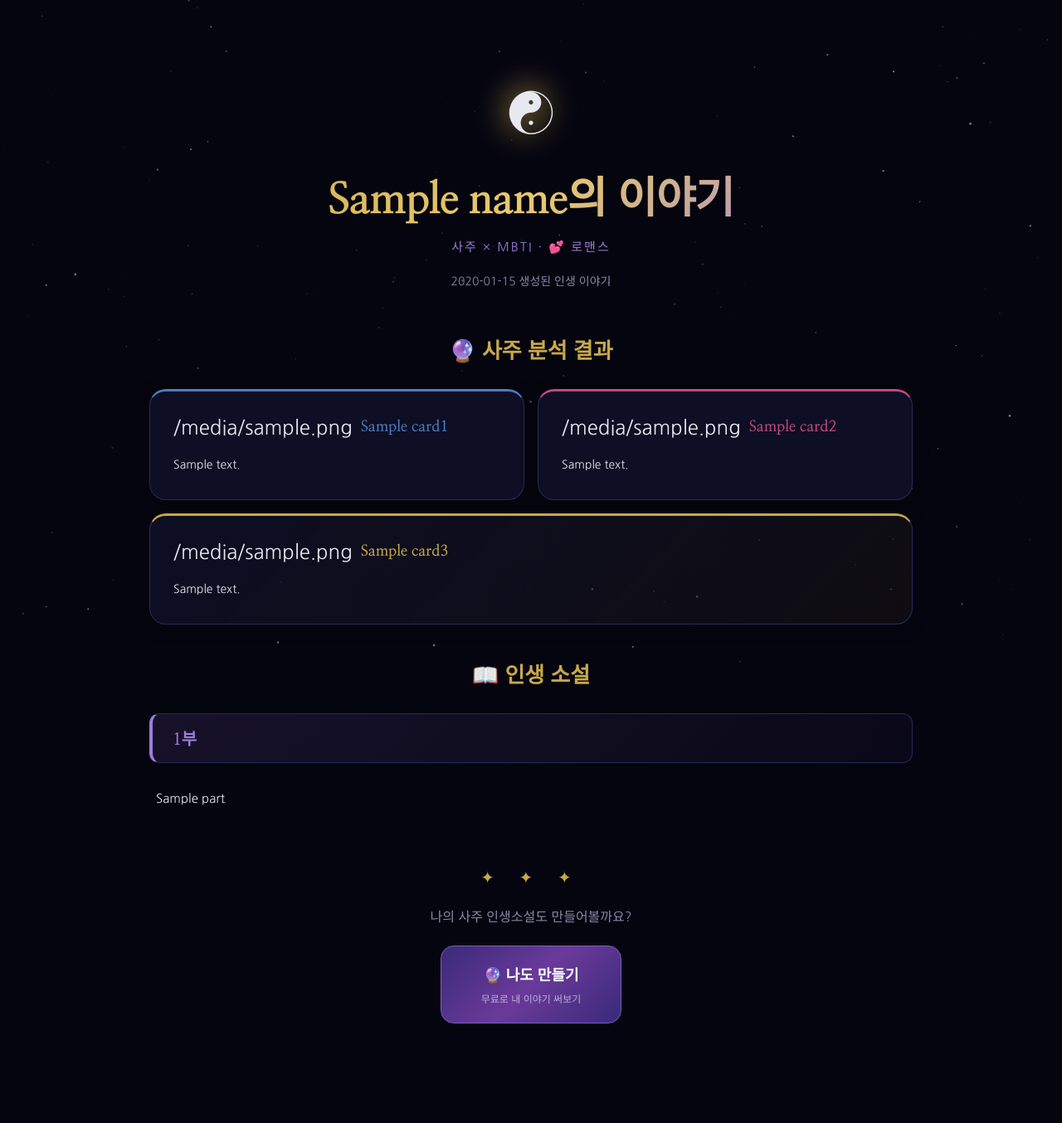
After one commit to hkno3/saju, a Flask app: template templates/share.html in a window 1280 px wide. The commit adds this page. Shown: the whole page at 83% size. Run offline with Flask 3, Linux system fonts and the light colour scheme; the template is opened without the code that fills it: most values are stand-ins (such as "Sample title", 1, 10 or a date in 2020).

Commit message:
feat: B-1 공유 링크 기능 추가
- /save 엔드포인트: 분석+소설 결과를 JSON 파일로 저장, 10자리 고유 ID 발급
- /share/<id> 엔드포인트: 저장된 결과를 공유 페이지로 렌더링
- 분석 완료 후 공유 링크 만들기 버튼 표시
- 완결 화면에도 공유 버튼 추가
- share.html: 분석 카드 + 소설 + 나도 만들기 CTA
- 공유 모달: URL 복사 버튼 포함
- saves/ 폴더 gitignore 처리

https://claude.ai/code/session_013PfLeJocXDMFLpSG9bG6C9

```diff
--- a/app.py
+++ b/app.py
@@ -1,6 +1,8 @@
 import os
 import json
-from flask import Flask, render_template, request, Response, stream_with_context
+import uuid
+from datetime import datetime
+from flask import Flask, render_template, request, Response, stream_with_context, jsonify
 import anthropic
 from saju_calculator import calculate_saju, format_for_ai
 from dotenv import load_dotenv
@@ -9,6 +11,9 @@ load_dotenv()
 
 app = Flask(__name__)
 client = anthropic.Anthropic(api_key=os.environ.get("ANTHROPIC_API_KEY"))
+
+SAVES_DIR = os.path.join(os.path.dirname(__file__), 'saves')
+os.makedirs(SAVES_DIR, exist_ok=True)
 
 # ===== 사주 분석 카드 프롬프트 =====
 ANALYSIS_SYSTEM = """당신은 사주명리학 전문가입니다.
@@ -418,5 +423,37 @@ def fortune():
         return stream_response(COUPLE_FORTUNE_SYSTEM, user_prompt)
 
 
+@app.route('/save', methods=['POST'])
+def save_result():
+    data = request.json
+    save_id = uuid.uuid4().hex[:10]
+    save_data = {
+        'id': save_id,
+        'created_at': datetime.now().isoformat(),
+        'mode': data.get('mode', 'couple'),
+        'genre': data.get('genre', 'romance'),
+        'names': data.get('names', []),
+        'analysis': data.get('analysis', {}),
+        'parts': data.get('parts', []),
+        'is_complete': data.get('is_complete', False),
+    }
+    path = os.path.join(SAVES_DIR, f'{save_id}.json')
+    with open(path, 'w', encoding='utf-8') as f:
+        json.dump(save_data, f, ensure_ascii=False, indent=2)
+    return jsonify({'id': save_id, 'url': f'/share/{save_id}'})
+
+
+@app.route('/share/<save_id>')
+def share(save_id):
+    if not save_id.isalnum() or len(save_id) > 20:
+        return '잘못된 링크입니다.', 404
+    path = os.path.join(SAVES_DIR, f'{save_id}.json')
+    if not os.path.exists(path):
+        return '링크가 만료되었거나 존재하지 않습니다.', 404
+    with open(path, 'r', encoding='utf-8') as f:
+        data = json.load(f)
+    return render_template('share.html', data=data)
+
+
 if __name__ == '__main__':
     app.run(debug=True, port=5000)
--- /dev/null
+++ b/static/css/share.css
@@ -0,0 +1,38 @@
+.share-story {
+  white-space: pre-wrap; line-height: 2;
+  color: var(--text); font-size: 15px; padding: 8px;
+}
+
+.complete-badge {
+  display: inline-block; margin-left: 12px;
+  padding: 3px 12px; border-radius: 20px;
+  background: rgba(200,168,75,0.15); border: 1px solid var(--gold);
+  color: var(--gold); font-size: 13px; font-weight: 700;
+  vertical-align: middle;
+}
+
+.share-cta {
+  text-align: center; margin-top: 60px; padding-bottom: 40px;
+}
+.share-cta-text {
+  color: var(--sub); font-size: 16px; margin-bottom: 20px; line-height: 1.8;
+}
+
+.btn-make-mine {
+  display: inline-flex; flex-direction: column; align-items: center;
+  padding: 20px 48px; gap: 6px;
+  background: linear-gradient(135deg, #3a2a7a, #6a3a9a, #3a2a7a);
+  border: 1px solid var(--purple); border-radius: 16px;
+  color: #fff; font-size: 18px;
+  font-family: 'Nanum Myeongjo', serif; font-weight: 700;
+  text-decoration: none; transition: all 0.3s;
+}
+.btn-make-mine:hover {
+  border-color: var(--purple2);
+  box-shadow: 0 8px 30px rgba(124,92,191,0.4);
+  transform: translateY(-2px);
+}
+.btn-make-mine .btn-sub {
+  font-size: 12px; color: rgba(255,255,255,0.6);
+  font-family: 'Nanum Gothic', sans-serif; font-weight: 400;
+}
--- /dev/null
+++ b/templates/share.html
@@ -0,0 +1,127 @@
+<!DOCTYPE html>
+<html lang="ko">
+<head>
+  <meta charset="UTF-8" />
+  <meta name="viewport" content="width=device-width, initial-scale=1.0" />
+  <title>{% if data.names|length == 1 %}{{ data.names[0] }}의 인생소설{% else %}{{ data.names[0] }} & {{ data.names[1] }}의 인생소설{% endif %} | 우리가 만났다면</title>
+  <meta property="og:title" content="{% if data.names|length == 1 %}{{ data.names[0] }}의 사주 인생소설{% else %}{{ data.names[0] }} & {{ data.names[1] }}의 사주 인생소설{% endif %}" />
+  <meta property="og:description" content="사주 × MBTI로 쓰여진 특별한 인생 이야기 ✨" />
+  <link rel="preconnect" href="https://fonts.googleapis.com" />
+  <link href="https://fonts.googleapis.com/css2?family=Nanum+Myeongjo:wght@400;700;800&family=Nanum+Gothic:wght@400;700&display=swap" rel="stylesheet" />
+  <link rel="stylesheet" href="/static/css/style.css" />
+  <link rel="stylesheet" href="/static/css/share.css" />
+</head>
+<body>
+  <canvas id="stars"></canvas>
+
+  <div class="container">
+
+    <!-- 헤더 -->
+    <header class="hero">
+      <div class="hero-symbol">☯</div>
+      {% if data.names|length == 1 %}
+        <h1 class="hero-title">{{ data.names[0] }}의 이야기</h1>
+      {% else %}
+        <h1 class="hero-title">{{ data.names[0] }} & {{ data.names[1] }}</h1>
+      {% endif %}
+      <p class="hero-subtitle">
+        {% set genre_label = {'romance': '💕 로맨스', 'friendship': '🤝 우정', 'rival': '⚔️ 라이벌', 'family': '👨‍👩‍👧 가족'} %}
+        사주 × MBTI · {{ genre_label.get(data.genre, '💕 로맨스') }}
+      </p>
+      <p class="hero-desc">{{ data.created_at[:10] }} 생성된 인생 이야기</p>
+    </header>
+
+    <!-- 사주 분석 카드 -->
+    {% if data.analysis %}
+    <div class="section-title-row">
+      <h2 class="section-title">🔮 사주 분석 결과</h2>
+    </div>
+    <div class="analysis-cards {% if data.mode == 'solo' %}solo-cards{% endif %}">
+      {% if data.analysis.card1 %}
+      <div class="analysis-card {% if data.mode == 'solo' %}solo-card-1{% else %}male-card{% endif %}">
+        <div class="card-header">
+          <span class="card-icon">{{ data.analysis.card1.icon }}</span>
+          <span class="card-title">{{ data.analysis.card1.title }}</span>
+        </div>
+        <div class="card-body">{{ data.analysis.card1.body }}</div>
+      </div>
+      {% endif %}
+      {% if data.analysis.card2 %}
+      <div class="analysis-card {% if data.mode == 'solo' %}solo-card-2{% else %}female-card{% endif %}">
+        <div class="card-header">
+          <span class="card-icon">{{ data.analysis.card2.icon }}</span>
+          <span class="card-title">{{ data.analysis.card2.title }}</span>
+        </div>
+        <div class="card-body">{{ data.analysis.card2.body }}</div>
+      </div>
+      {% endif %}
+      {% if data.analysis.card3 %}
+      <div class="analysis-card {% if data.mode == 'solo' %}solo-card-3{% else %}compat-card{% endif %}">
+        <div class="card-header">
+          <span class="card-icon">{{ data.analysis.card3.icon }}</span>
+          <span class="card-title">{{ data.analysis.card3.title }}</span>
+        </div>
+        <div class="card-body">{{ data.analysis.card3.body }}</div>
+      </div>
+      {% endif %}
+    </div>
+    {% endif %}
+
+    <!-- 인생 소설 -->
+    {% if data.parts %}
+    <div class="section-title-row" style="margin-top:40px;">
+      <h2 class="section-title">📖 인생 소설</h2>
+      {% if data.is_complete %}
+        <span class="complete-badge">완결</span>
+      {% endif %}
+    </div>
+    {% for part in data.parts %}
+    <div class="part-block">
+      <div class="part-title-bar">
+        <span class="part-num">{{ loop.index }}부</span>
+      </div>
+      <div class="story-raw share-story">{{ part }}</div>
+    </div>
+    {% endfor %}
+    {% endif %}
+
+    <!-- CTA -->
+    <div class="share-cta">
+      <div class="novel-start-divider"><span>✦ ✦ ✦</span></div>
+      <p class="share-cta-text">나의 사주 인생소설도 만들어볼까요?</p>
+      <a href="/" class="btn-make-mine">
+        <span>🔮 나도 만들기</span>
+        <span class="btn-sub">무료로 내 이야기 써보기</span>
+      </a>
+    </div>
+
+  </div>
+
+  <script>
+    (function initStars() {
+      const canvas = document.getElementById('stars');
+      const ctx = canvas.getContext('2d');
+      let stars = [];
+      function resize() { canvas.width = window.innerWidth; canvas.height = window.innerHeight; }
+      function createStars() {
+        stars = [];
+        for (let i = 0; i < 180; i++) {
+          stars.push({ x: Math.random() * canvas.width, y: Math.random() * canvas.height, r: Math.random() * 1.2 + 0.2, alpha: Math.random(), speed: Math.random() * 0.008 + 0.002 });
+        }
+      }
+      function draw() {
+        ctx.clearRect(0, 0, canvas.width, canvas.height);
+        stars.forEach(s => {
+          s.alpha += s.speed;
+          if (s.alpha > 1 || s.alpha < 0) s.speed *= -1;
+          ctx.beginPath(); ctx.arc(s.x, s.y, s.r, 0, Math.PI * 2);
+          ctx.fillStyle = `rgba(200,180,255,${s.alpha * 0.7})`; ctx.fill();
+        });
+        requestAnimationFrame(draw);
+      }
+      resize(); createStars(); draw();
+      window.addEventListener('resize', () => { resize(); createStars(); });
+    })();
+  </script>
+</body>
+</html>
```
Also changed, not shown: static/css/style.css (+57 -0 lines), static/js/script.js (+79 -6 lines), templates/index.html (+22 -1 lines), 1 other file.
